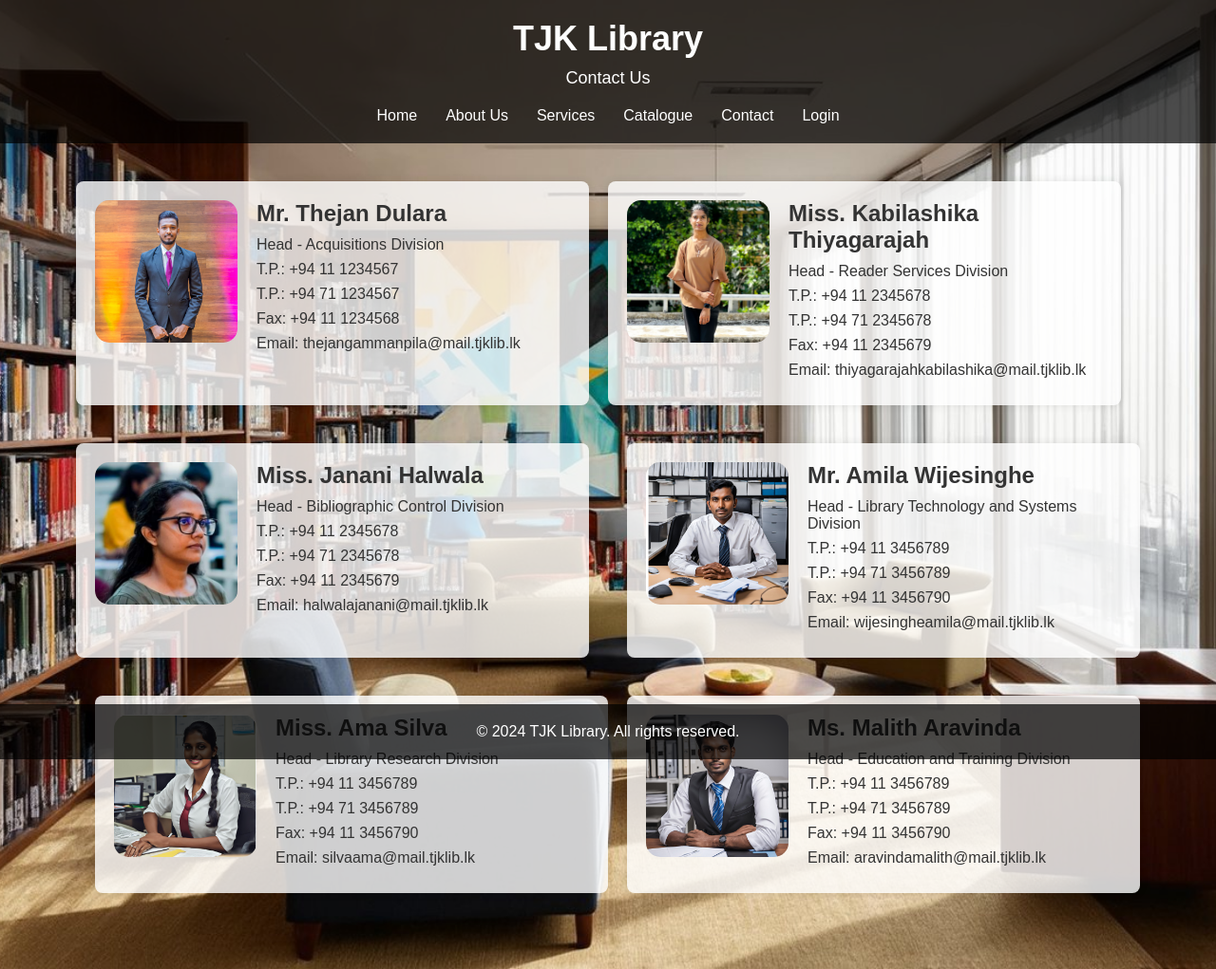
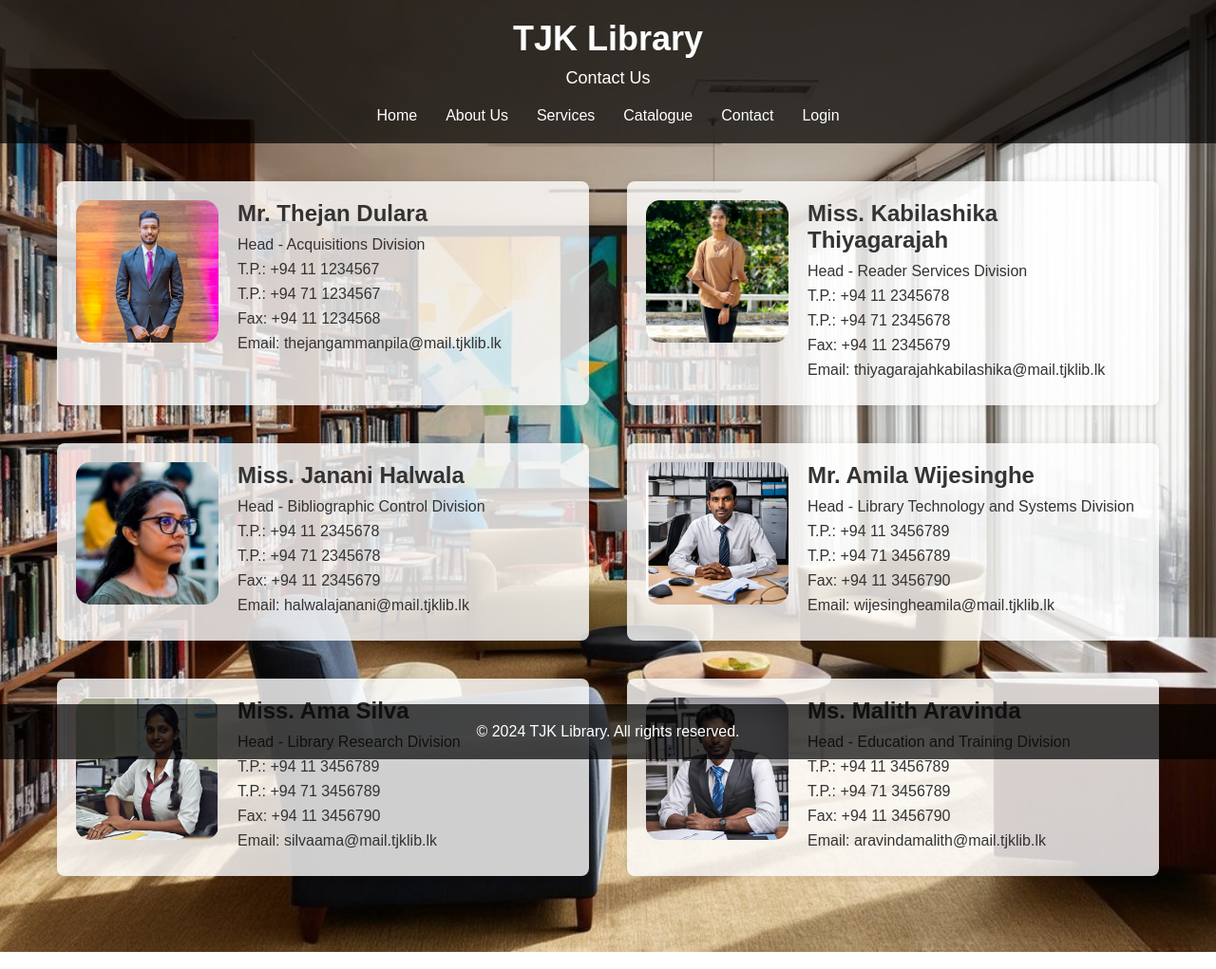
Before and after one commit to ThejanDulara/Group_1, a Django app: template lims_portal/lims_app/templates/lims_app/contact.html in a window 1280 px wide. Shown: the whole page at 95% size. Run offline with Django 3.2, Linux system fonts and the light colour scheme; the template is opened without the code that fills it, so the values that code supplies are empty.

Commit message:
Updated contact page

```diff
--- a/lims_portal/lims_app/templates/lims_app/contact.html
+++ b/lims_portal/lims_app/templates/lims_app/contact.html
@@ -25,11 +25,10 @@
     </div>
 </header>
 <main>
-    <div class="contact-details-group">
-        <div class="contact-details left">
+    <div class="contact-details">
         <div class="head-image thejan"></div>
         <div class="contact-info">
-                <h2> Mr. Thejan Dulara</h2>
+            <h2>Mr. Thejan Dulara</h2>
             <p>Head - Acquisitions Division</p>
             <p>T.P.: +94 11 1234567</p>
             <p>T.P.: +94 71 1234567</p>
@@ -37,11 +36,10 @@
             <p>Email: thejangammanpila@mail.tjklib.lk</p>
         </div>
     </div>
-
-        <div class="contact-details left">
+    <div class="contact-details">
         <div class="head-image kabilashika"></div>
         <div class="contact-info">
-                <h2> Miss. Kabilashika Thiyagarajah</h2>
+            <h2>Miss. Kabilashika Thiyagarajah</h2>
             <p>Head - Reader Services Division</p>
             <p>T.P.: +94 11 2345678</p>
             <p>T.P.: +94 71 2345678</p>
@@ -49,11 +47,10 @@
             <p>Email: thiyagarajahkabilashika@mail.tjklib.lk</p>
         </div>
     </div>
-
-        <div class="contact-details left">
+    <div class="contact-details">
         <div class="head-image janani"></div>
         <div class="contact-info">
-                <h2> Miss. Janani Halwala</h2>
+            <h2>Miss. Janani Halwala</h2>
             <p>Head - Bibliographic Control Division</p>
             <p>T.P.: +94 11 2345678</p>
             <p>T.P.: +94 71 2345678</p>
@@ -61,11 +58,10 @@
             <p>Email: halwalajanani@mail.tjklib.lk</p>
         </div>
     </div>
-
-        <div class="contact-details right">
+    <div class="contact-details">
         <div class="head-image amila"></div>
         <div class="contact-info">
-                <h2> Mr. Amila Wijesinghe</h2>
+            <h2>Mr. Amila Wijesinghe</h2>
             <p>Head - Library Technology and Systems Division</p>
             <p>T.P.: +94 11 3456789</p>
             <p>T.P.: +94 71 3456789</p>
@@ -73,11 +69,10 @@
             <p>Email: wijesingheamila@mail.tjklib.lk</p>
         </div>
     </div>
-
-        <div class="contact-details right">
+    <div class="contact-details">
         <div class="head-image ama"></div>
         <div class="contact-info">
-                <h2> Miss. Ama Silva</h2>
+            <h2>Miss. Ama Silva</h2>
             <p>Head - Library Research Division</p>
             <p>T.P.: +94 11 3456789</p>
             <p>T.P.: +94 71 3456789</p>
@@ -85,17 +80,15 @@
             <p>Email: silvaama@mail.tjklib.lk</p>
         </div>
     </div>
-
-        <div class="contact-details right">
+    <div class="contact-details">
         <div class="head-image malith"></div>
         <div class="contact-info">
-                <h2> Ms. Malith Aravinda</h2>
+            <h2>Ms. Malith Aravinda</h2>
             <p>Head - Education and Training Division</p>
             <p>T.P.: +94 11 3456789</p>
             <p>T.P.: +94 71 3456789</p>
             <p>Fax: +94 11 3456790</p>
             <p>Email: aravindamalith@mail.tjklib.lk</p>
-            </div>
         </div>
     </div>
 </main>
```
Also changed, not shown: lims_portal/static/css/contact.css (line endings or trailing spaces). Lines whose indentation alone changed are shown as unchanged.
